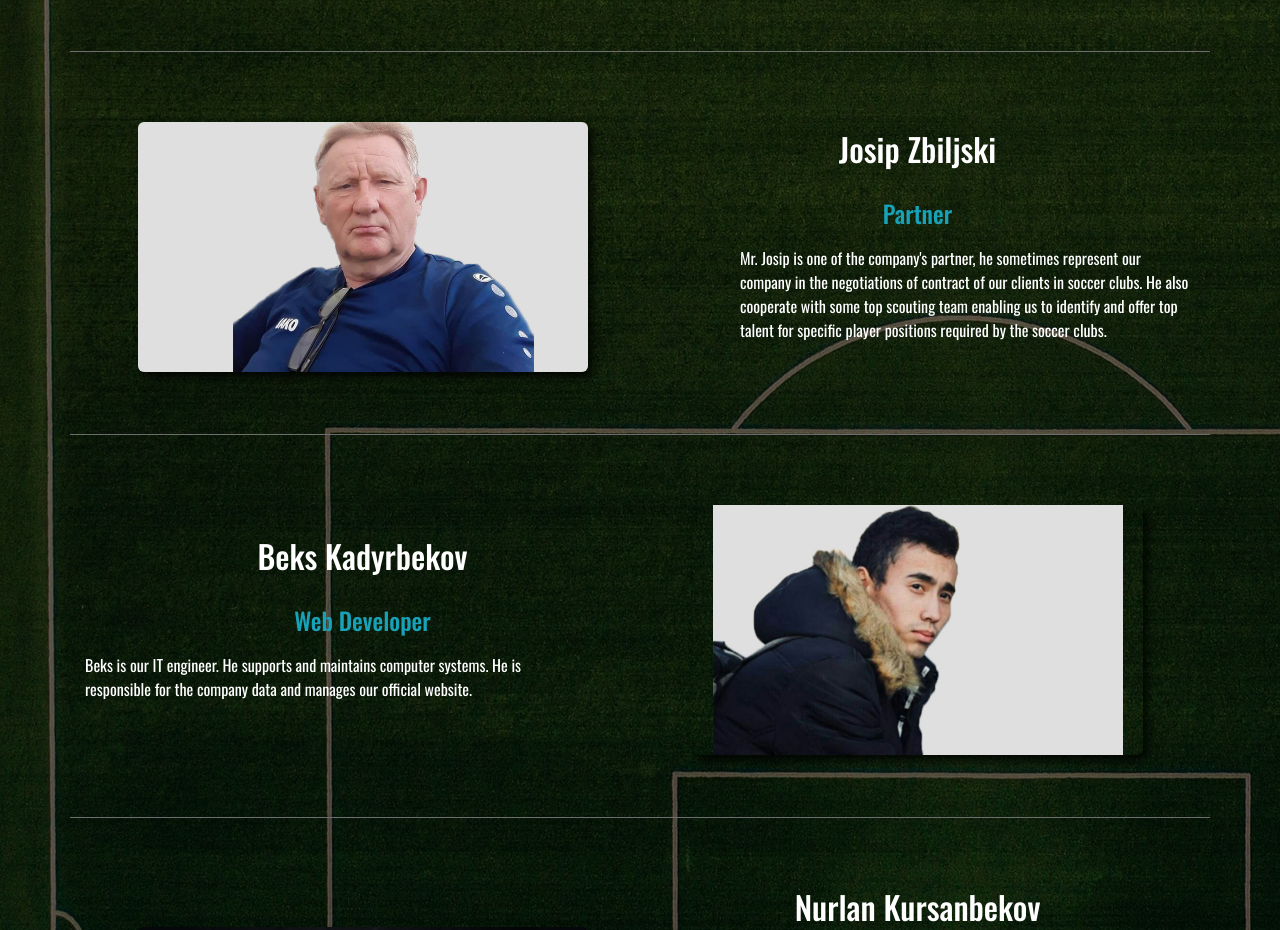
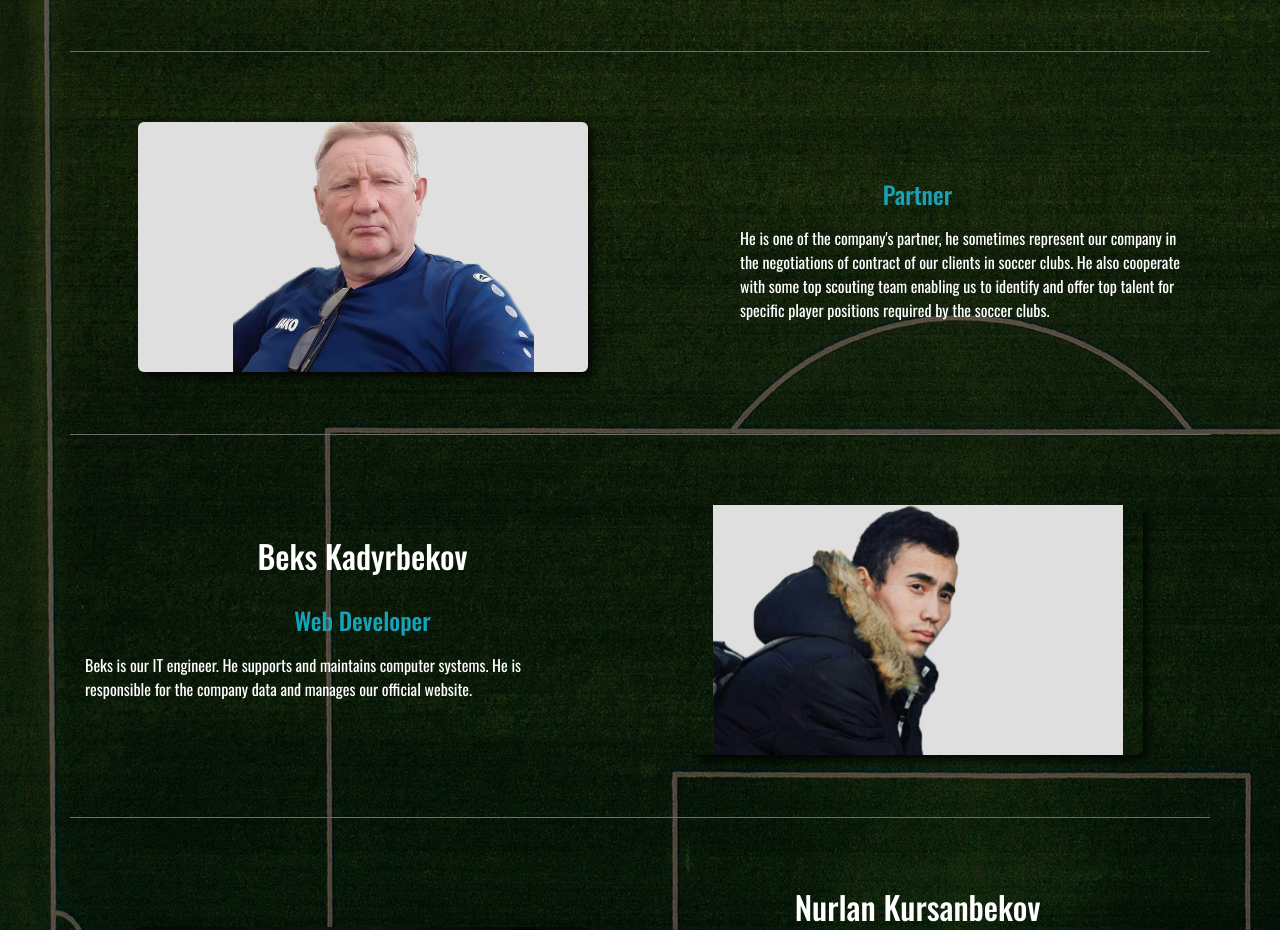
Before and after one commit to beksssK/footballtemporary, a React (Create React App) app: page /staff in a window 1280 px wide. Shown: the part 2380-3310 px from the top of the page. Built offline with nearby package versions, Linux system fonts and the light colour scheme.

Commit message:
removed the partners name

```diff
--- a/src/components/Staff/StaffMiddle.js
+++ b/src/components/Staff/StaffMiddle.js
@@ -40,8 +40,8 @@ const STAFF = {
     },
     partner: {
         position: 'Partner',
-        name: 'Josip Zbiljski',
-        info: 'Mr. Josip is one of the company\'s partner, he sometimes represent our company in the negotiations of contract of our clients in soccer clubs. He also cooperate with some top scouting team enabling us to identify and offer top talent for specific player positions required by the soccer clubs.',
+        name: '',
+        info: 'He is one of the company\'s partner, he sometimes represent our company in the negotiations of contract of our clients in soccer clubs. He also cooperate with some top scouting team enabling us to identify and offer top talent for specific player positions required by the soccer clubs.',
         photo: partnerImg
     },
     webDev: {
```
